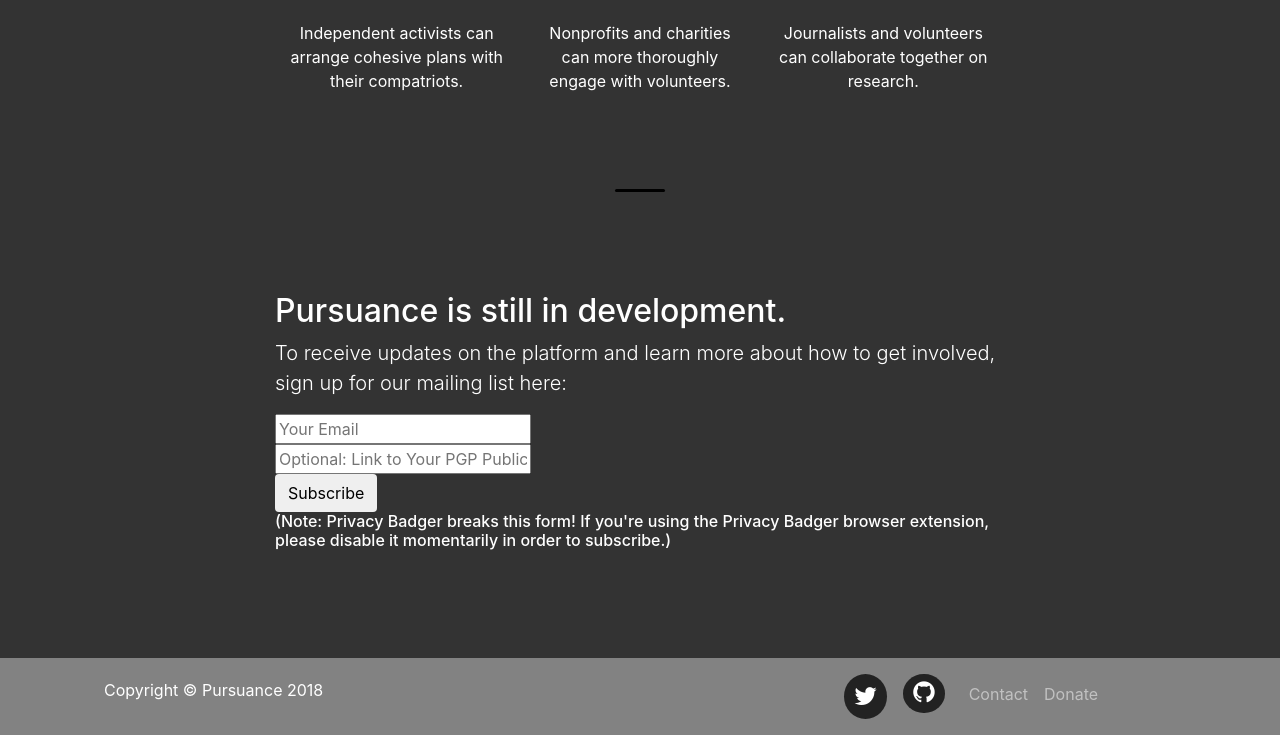
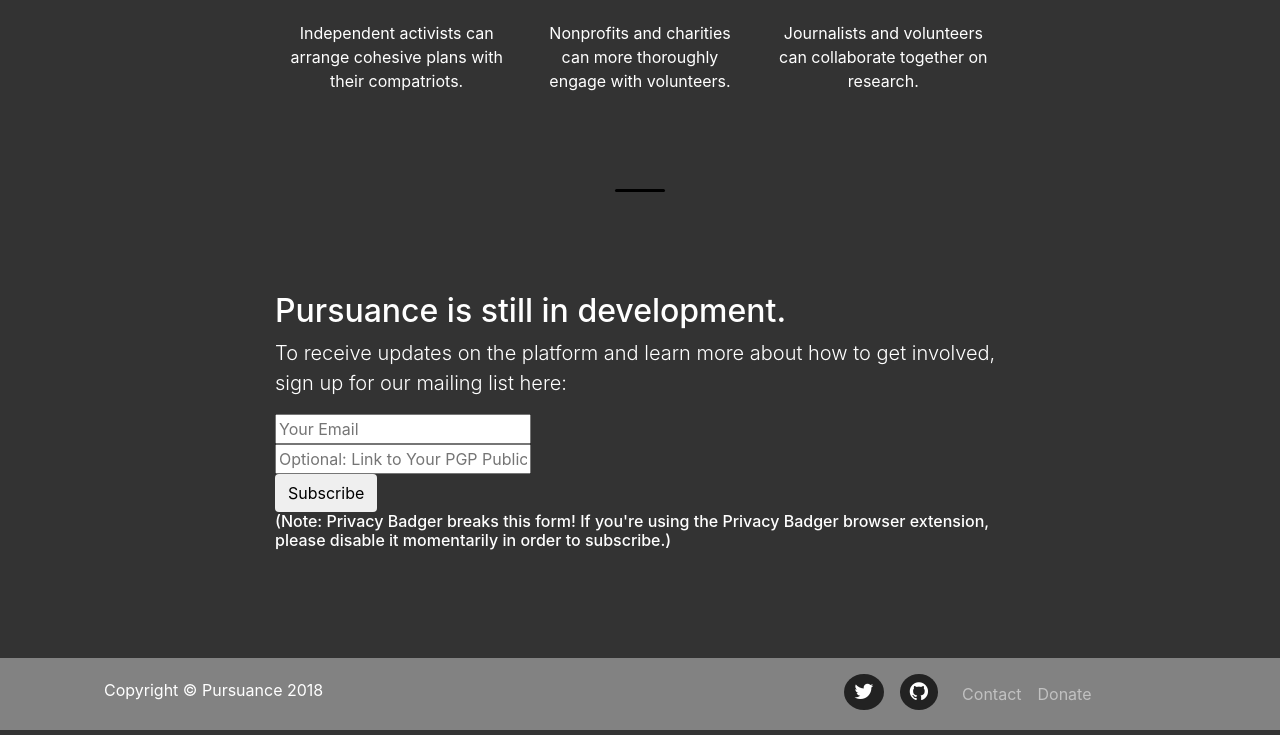
Before and after one commit to PursuanceProject/website, a website with bundled scripts: page index.html in a window 1280 px wide. Shown: the part 1574-2309 px from the top of the page. Built offline with nearby package versions, Linux system fonts and the light colour scheme.

Commit message:
Add css class to footer logos specifying background dimensions, remove unnecessary classes muddling up element behavior

```diff
--- a/css/style.css
+++ b/css/style.css
@@ -16,10 +16,12 @@
     background: #222;
     color: white;
     padding: 10px;
-    font-size: 25px;
-    text-align: center;
-    text-decoration: none;
     border-radius: 50%;
+}
+
+.logos {
+  height: 36px;
+  width: 36px;
 }
 
 i.fa:hover {
--- a/index.html
+++ b/index.html
@@ -164,10 +164,10 @@
           <div class="col-md-2 mr-1">
             <ul class="navbar-nav ml-auto">
               <li class="nav-item pr-3">
-                <a class="js-scroll-trigger" href="https://twitter.com/pursuanceproj"><i class="fa fa-twitter fa-md"></i></a>
+                <a class="js-scroll-trigger logos" href="https://twitter.com/pursuanceproj"><i class="fa fa-twitter fa-lg"></i></a>
               </li>
               <li class="nav-item pr-3">
-                <a class="js-scroll-trigger" href="https://github.com/pursuanceproject/pursuance"><i class="fa fa-github fa-lg"></i></a>
+                <a class="js-scroll-trigger logos" href="https://github.com/pursuanceproject/pursuance"><i class="fa fa-github fa-lg"></i></a>
               </li>
               <li class="nav-item">
                 <a class="nav-link js-scroll-trigger" href="contact.html">Contact</a>
```
